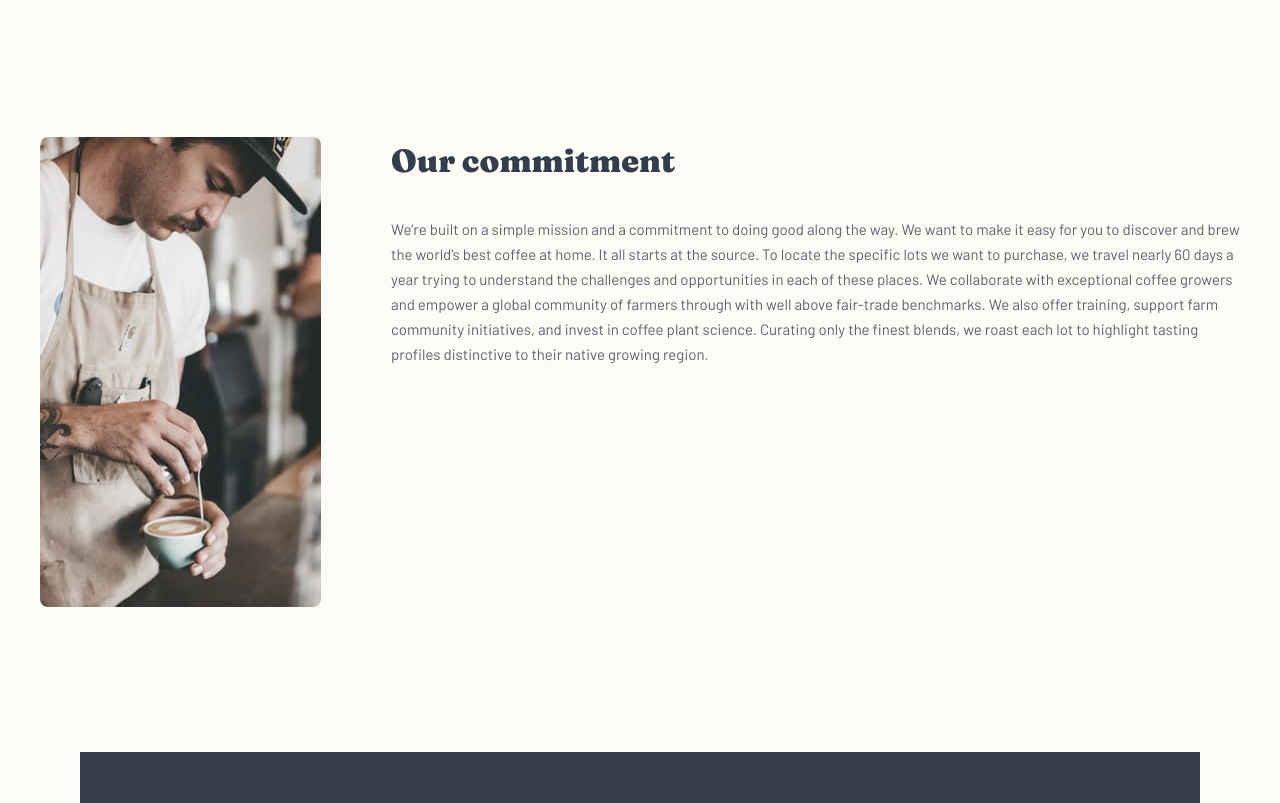
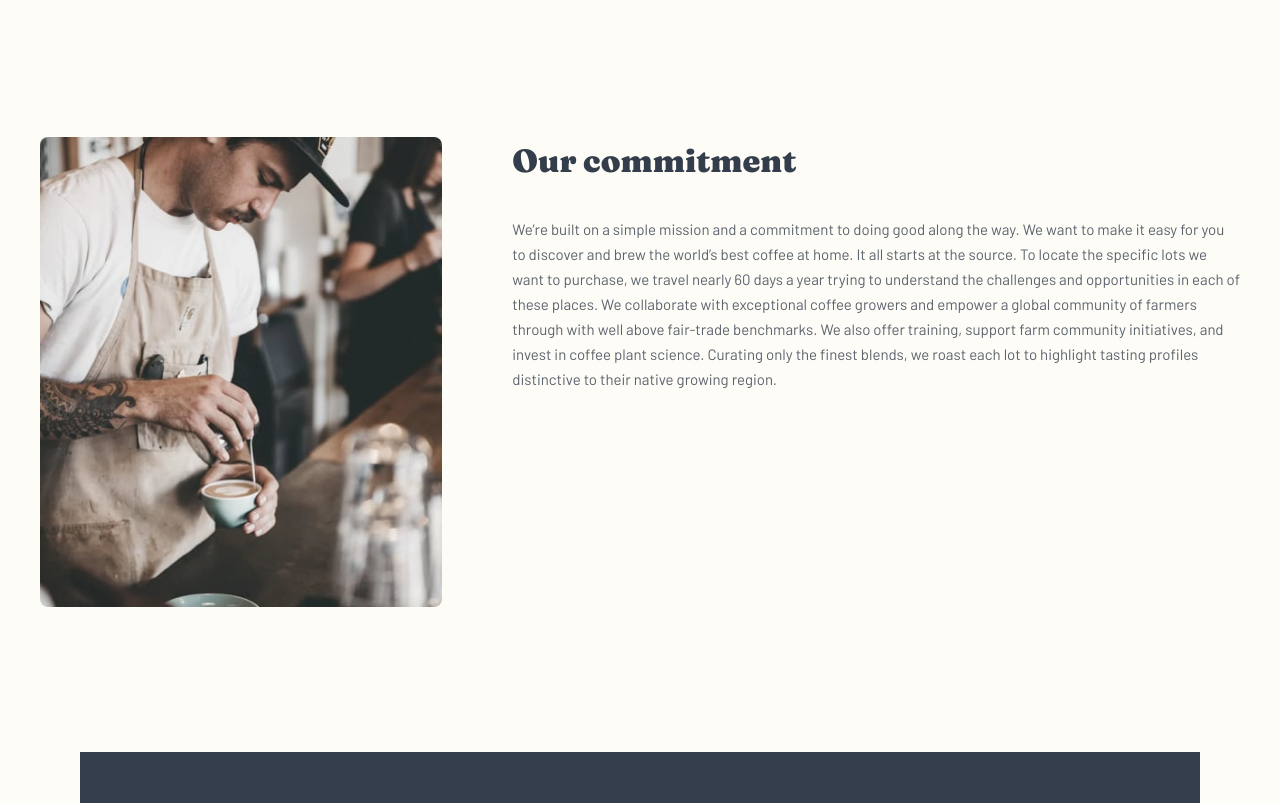
Before and after one commit to vickievien/coffee-roasters, a Next.js app: page /about in a window 1280 px wide. Shown: the part 600-1403 px from the top of the page. Built offline with nearby package versions, Linux system fonts and the light colour scheme.

Commit message:
:shirt: refactor: refactor picture src by descending device size to render correctly

```diff
--- a/components/about/Commitment.js
+++ b/components/about/Commitment.js
@@ -5,8 +5,8 @@ const AboutCommit = () => {
         <section className={styles.commit_container}>
             <div className={styles.commit_img_container}>
                 <picture>
+                    <source media="(min-width: 1280px)" srcSet="/assets/about/desktop/image-commitment.jpg"/>
                     <source media="(min-width: 768px)" srcSet="/assets/about/tablet/image-commitment.jpg"/>
-                    <source media="(min-width: 1280px)" srcSet="/assets/about/desktop/image-commitment.jpg"/>
                     <img src="/assets/about/mobile/image-commitment.jpg" alt="barista pouring coffee"/>
                 </picture>
             </div>
```
